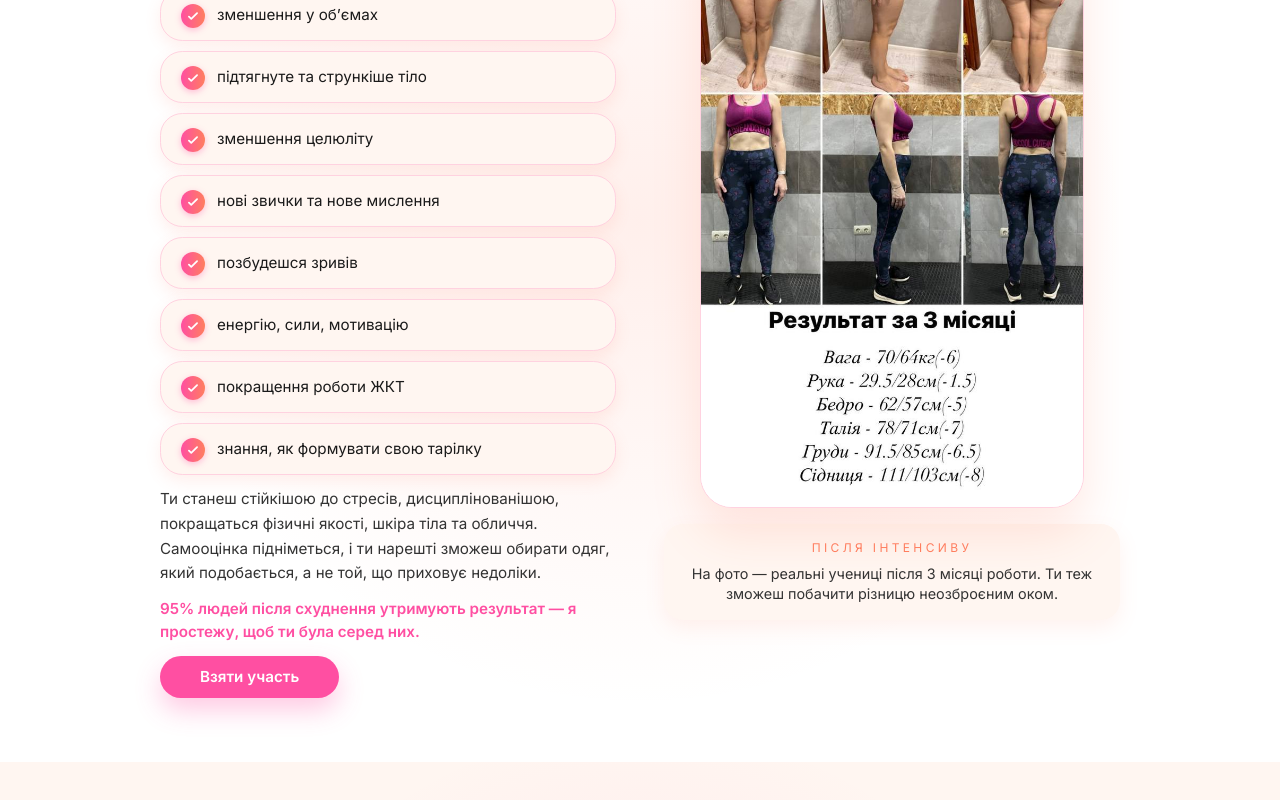
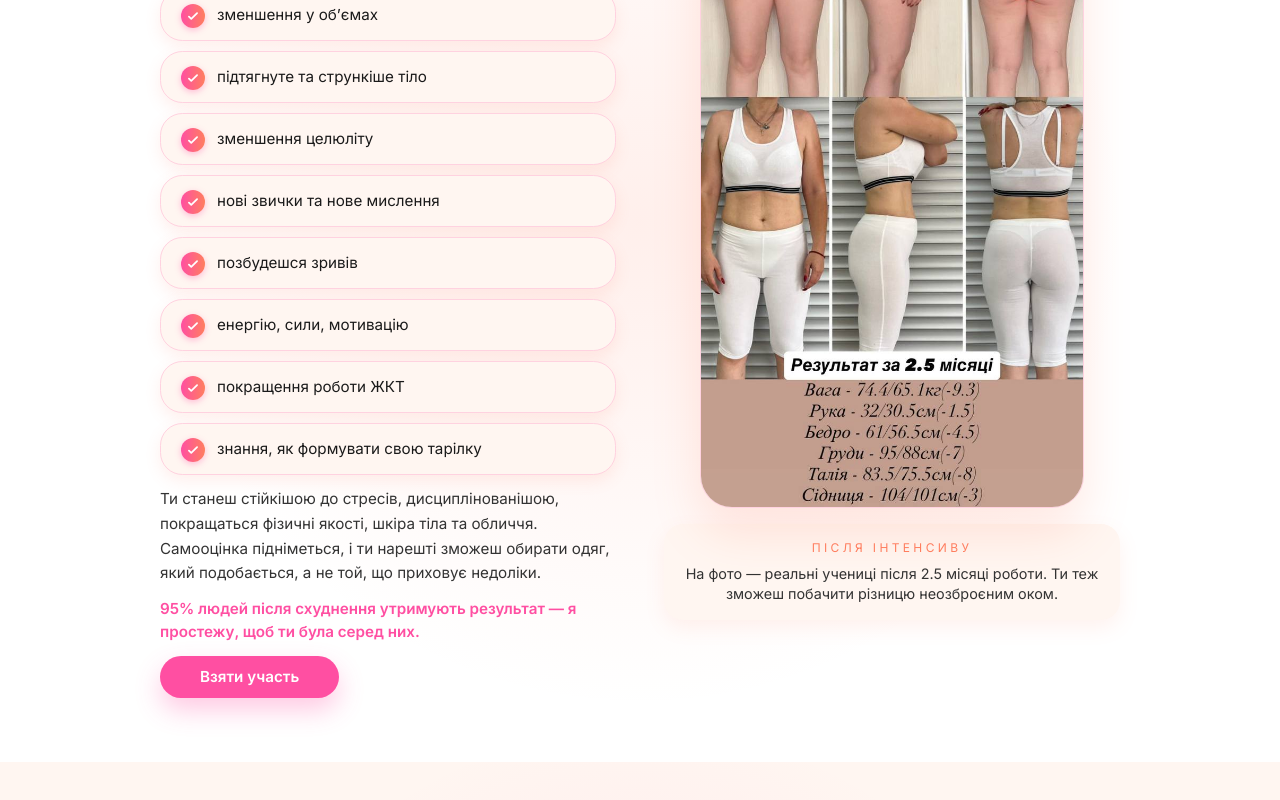
Before and after one commit to eror4044/Oleg_landing, a Next.js app in the folder okbodylab/: page / in a window 1280 px wide. Shown: the part 7525-8325 px from the top of the page. Built offline with nearby package versions, Linux system fonts and the light colour scheme; no server answers.

Commit message:
minor fix

```diff
--- a/okbodylab/app/components/AfterCourseSection.tsx
+++ b/okbodylab/app/components/AfterCourseSection.tsx
@@ -95,7 +95,7 @@ export default function AfterCourseSection() {
         >
           <div className="relative mx-auto max-w-sm overflow-hidden rounded-[2rem] border border-[#ffd2e0] bg-white shadow-[0_24px_48px_rgba(255,126,95,0.18)]">
             <Image
-              src="/images/photo_14_2025-10-31_13-29-55.jpg"
+              src="/images/photo_4_2025-10-31_13-29-55.jpg"
               alt="Результати після курсу"
               width={640}
               height={860}
@@ -107,7 +107,7 @@ export default function AfterCourseSection() {
           <div className="mt-4 rounded-[1.2rem] bg-[#fff6f1] px-5 py-4 text-center shadow-[0_8px_20px_rgba(255,126,95,0.1)]">
             <p className="text-xs uppercase tracking-[0.28em] text-[#ff7e5f]">Після інтенсиву</p>
             <p className="mt-2 text-[0.9rem] leading-snug text-[#333]">
-              На фото — реальні учениці після 3 місяці роботи. Ти теж зможеш побачити різницю неозброєним оком.
+              На фото — реальні учениці після 2.5 місяці роботи. Ти теж зможеш побачити різницю неозброєним оком.
             </p>
           </div>
         </motion.div>
```
